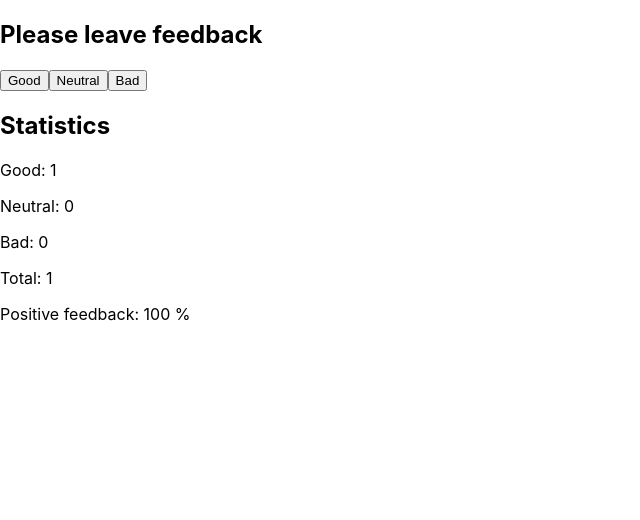
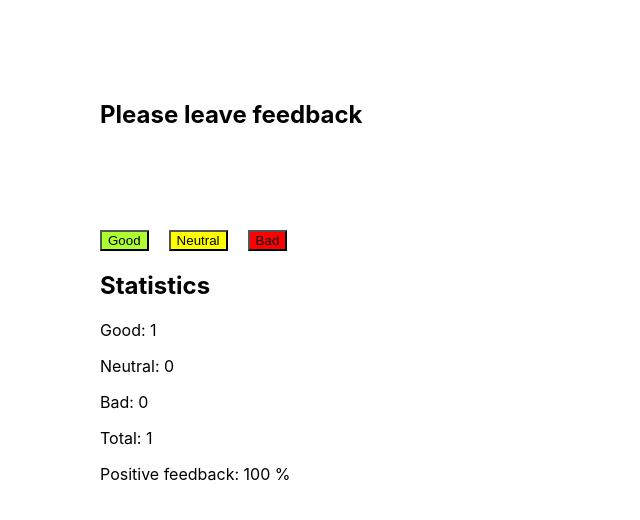
Before and after one commit to JamesKirk1985/goit-react-hw-02-feedback, a React (Create React App) app: page / in a window 1280 px wide. Both pictures are taken after a click on the button "Good". Shown: the top 520 px of the page, without its empty margins (0-640 px from the left). Built offline with nearby package versions, Linux system fonts and the light colour scheme.

Commit message:
feedback finishied

```diff
--- a/src/components/FeedbackOptions/FeedbackOptions.jsx
+++ b/src/components/FeedbackOptions/FeedbackOptions.jsx
@@ -1,10 +1,10 @@
-export const FeedbackOptions = ({options, onLeaveFeedback}) => {
+import css from './FeedbackOptions.module.css'
+export const FeedbackOptions = ({ options, onLeaveFeedback }) => {
     return (
         <>
-        {/* <h2>Please leave feedback</h2> */}
-      <button type="button" onClick={onLeaveFeedback}>{ options.positive}</button>
-      <button type="button" onClick={onLeaveFeedback}>{ options.neutral}</button>
-      <button type="button" onClick={onLeaveFeedback}>{ options.negative}</button>
+        <button className={css.buttonGood } type="button" onClick={onLeaveFeedback}>{ options.positive}</button>
+      <button className={css.buttonNeutral } type="button" onClick={onLeaveFeedback}>{ options.neutral}</button>
+      <button className={css.buttonBad } type="button" onClick={onLeaveFeedback}>{ options.negative}</button>
         </>
     )
 }
--- /dev/null
+++ b/src/components/FeedbackOptions/FeedbackOptions.module.css
@@ -0,0 +1,13 @@
+.buttonGood {
+  background-color: greenyellow;
+  margin-left: 100px;
+  margin-right: 20px;
+}
+.buttonNeutral {
+  background-color: yellow;
+
+  margin-right: 20px;
+}
+.buttonBad {
+  background-color: red;
+}
--- a/src/components/Notification/Notification.jsx
+++ b/src/components/Notification/Notification.jsx
@@ -1,5 +1,6 @@
-export const Notification = ({message}) => {
+import css from './Notification.module.css'
+export const Notification = ({ message }) => {
     return <>
-        <p>{ message}</p>
+        <p className={css.massege}>{ message}</p>
     </>
 }
--- /dev/null
+++ b/src/components/Notification/Notification.module.css
@@ -0,0 +1,5 @@
+.massege {
+  margin-left: 100px;
+  font-weight: 600;
+  color: blue;
+}
--- a/src/components/Section/Section.jsx
+++ b/src/components/Section/Section.jsx
@@ -1,7 +1,7 @@
-
+import css from './Section.module.css'
 export const Section = ({title, children}) => {
     return <>
-        <h2>{title}</h2>
+        <h2 className={css.section}>{title}</h2>
         {children}
     </>
 }
--- /dev/null
+++ b/src/components/Section/Section.module.css
@@ -0,0 +1,3 @@
+.section {
+  margin: 100px;
+}
--- a/src/components/Statistics/Statistics.jsx
+++ b/src/components/Statistics/Statistics.jsx
@@ -1,3 +1,4 @@
+import css from './Statistics.module.css'
 export const Statistics = (
     { good,
         neutral,
@@ -6,11 +7,11 @@ export const Statistics = (
         positivePercentage }
 ) => {
     return (<>
-        <h2>Statistics</h2>
-        <p>Good: {good}</p>
-        <p>Neutral: {neutral}</p>
-        <p>Bad: {bad}</p>
-        <p>Total: {total}</p>
-        <p>Positive feedback: {positivePercentage} %</p>
+        <h2 className={css.title}>Statistics</h2>
+        <p className={css.statistic}>Good: {good}</p>
+        <p className={css.statistic}>Neutral: {neutral}</p>
+        <p className={css.statistic}>Bad: {bad}</p>
+        <p className={css.statistic}>Total: {total}</p>
+        <p className={css.statistic}>Positive feedback: {positivePercentage} %</p>
     </>)
 }
--- /dev/null
+++ b/src/components/Statistics/Statistics.module.css
@@ -0,0 +1,6 @@
+.title {
+  margin-left: 100px;
+}
+.statistic {
+  margin-left: 100px;
+}
```
